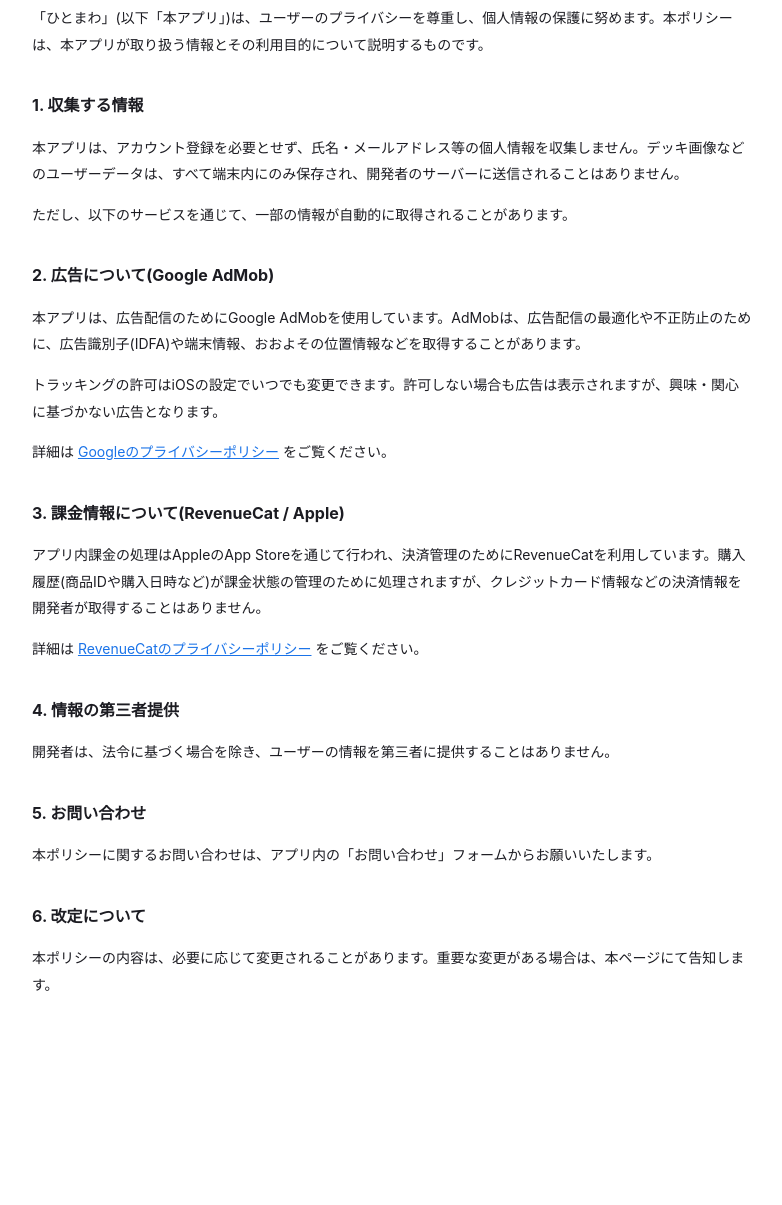
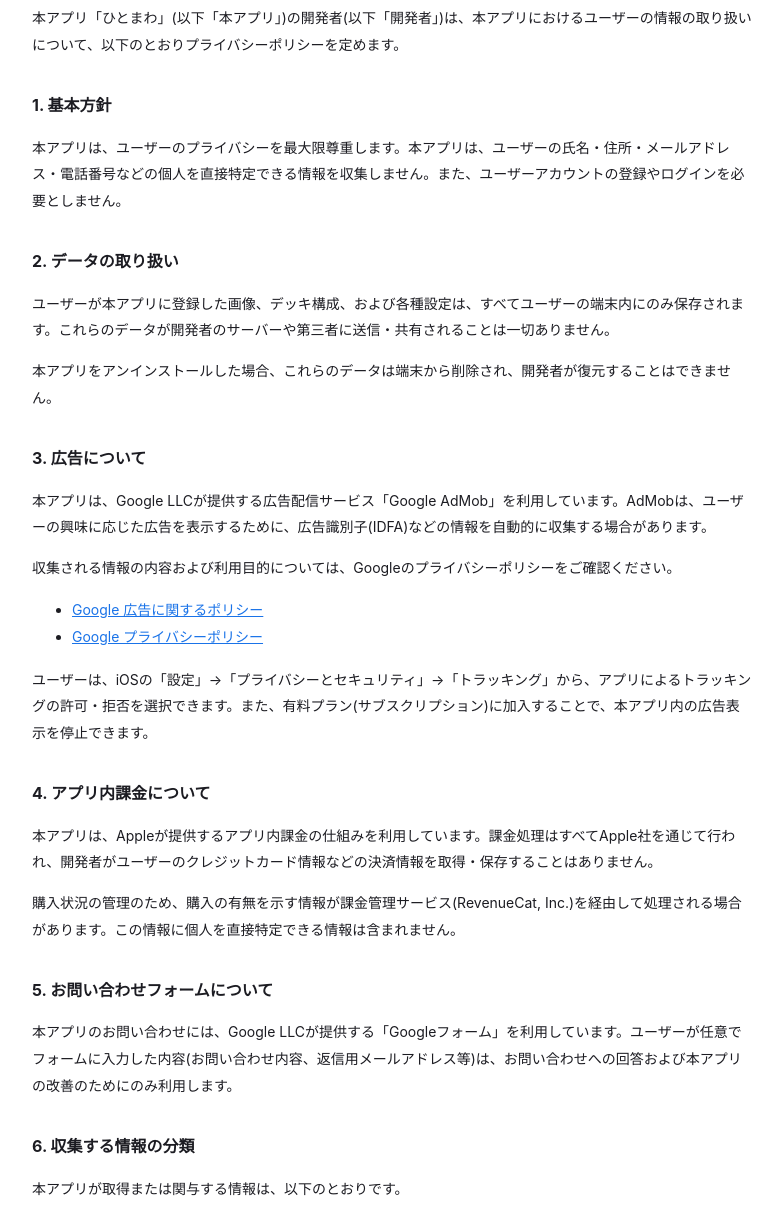
Before and after one commit to hitomawa/hitomawa, a website: page docs/privacy.html in a window 1280 px wide. Shown: the part 140-1345 px from the top of the page, without its empty margins (248-1030 px from the left). Before the commit the page ends 1212 px from the top, so only its background shows below. Drawn offline with Linux system fonts and the light colour scheme.

Commit message:
プライバシーポリシーを正式版に差し替え（位置情報の記載を実態に合わせ修正）

```diff
--- a/docs/privacy.html
+++ b/docs/privacy.html
@@ -15,34 +15,61 @@
   p, li{font-size:14px;}
   .updated{color:#9a9aa3; font-size:12px;}
   a{color:#1a73e8;}
+  .footer{margin-top:48px; text-align:center; color:#9a9aa3; font-size:12px;}
 </style>
 </head>
 <body>
 <h1>プライバシーポリシー</h1>
 <p class="updated">制定日:2026年7月23日</p>
 
-<p>「ひとまわ」(以下「本アプリ」)は、ユーザーのプライバシーを尊重し、個人情報の保護に努めます。本ポリシーは、本アプリが取り扱う情報とその利用目的について説明するものです。</p>
+<p>本アプリ「ひとまわ」(以下「本アプリ」)の開発者(以下「開発者」)は、本アプリにおけるユーザーの情報の取り扱いについて、以下のとおりプライバシーポリシーを定めます。</p>
 
-<h2>1. 収集する情報</h2>
-<p>本アプリは、アカウント登録を必要とせず、氏名・メールアドレス等の個人情報を収集しません。デッキ画像などのユーザーデータは、すべて端末内にのみ保存され、開発者のサーバーに送信されることはありません。</p>
-<p>ただし、以下のサービスを通じて、一部の情報が自動的に取得されることがあります。</p>
+<h2>1. 基本方針</h2>
+<p>本アプリは、ユーザーのプライバシーを最大限尊重します。本アプリは、ユーザーの氏名・住所・メールアドレス・電話番号などの個人を直接特定できる情報を収集しません。また、ユーザーアカウントの登録やログインを必要としません。</p>
 
-<h2>2. 広告について(Google AdMob)</h2>
-<p>本アプリは、広告配信のためにGoogle AdMobを使用しています。AdMobは、広告配信の最適化や不正防止のために、広告識別子(IDFA)や端末情報、おおよその位置情報などを取得することがあります。</p>
-<p>トラッキングの許可はiOSの設定でいつでも変更できます。許可しない場合も広告は表示されますが、興味・関心に基づかない広告となります。</p>
-<p>詳細は <a href="https://policies.google.com/privacy?hl=ja" target="_blank" rel="noopener">Googleのプライバシーポリシー</a> をご覧ください。</p>
+<h2>2. データの取り扱い</h2>
+<p>ユーザーが本アプリに登録した画像、デッキ構成、および各種設定は、すべてユーザーの端末内にのみ保存されます。これらのデータが開発者のサーバーや第三者に送信・共有されることは一切ありません。</p>
+<p>本アプリをアンインストールした場合、これらのデータは端末から削除され、開発者が復元することはできません。</p>
 
-<h2>3. 課金情報について(RevenueCat / Apple)</h2>
-<p>アプリ内課金の処理はAppleのApp Storeを通じて行われ、決済管理のためにRevenueCatを利用しています。購入履歴(商品IDや購入日時など)が課金状態の管理のために処理されますが、クレジットカード情報などの決済情報を開発者が取得することはありません。</p>
-<p>詳細は <a href="https://www.revenuecat.com/privacy" target="_blank" rel="noopener">RevenueCatのプライバシーポリシー</a> をご覧ください。</p>
+<h2>3. 広告について</h2>
+<p>本アプリは、Google LLCが提供する広告配信サービス「Google AdMob」を利用しています。AdMobは、ユーザーの興味に応じた広告を表示するために、広告識別子(IDFA)などの情報を自動的に収集する場合があります。</p>
+<p>収集される情報の内容および利用目的については、Googleのプライバシーポリシーをご確認ください。</p>
+<ul>
+  <li><a href="https://policies.google.com/technologies/ads?hl=ja" target="_blank" rel="noopener">Google 広告に関するポリシー</a></li>
+  <li><a href="https://policies.google.com/privacy?hl=ja" target="_blank" rel="noopener">Google プライバシーポリシー</a></li>
+</ul>
+<p>ユーザーは、iOSの「設定」→「プライバシーとセキュリティ」→「トラッキング」から、アプリによるトラッキングの許可・拒否を選択できます。また、有料プラン(サブスクリプション)に加入することで、本アプリ内の広告表示を停止できます。</p>
 
-<h2>4. 情報の第三者提供</h2>
-<p>開発者は、法令に基づく場合を除き、ユーザーの情報を第三者に提供することはありません。</p>
+<h2>4. アプリ内課金について</h2>
+<p>本アプリは、Appleが提供するアプリ内課金の仕組みを利用しています。課金処理はすべてApple社を通じて行われ、開発者がユーザーのクレジットカード情報などの決済情報を取得・保存することはありません。</p>
+<p>購入状況の管理のため、購入の有無を示す情報が課金管理サービス(RevenueCat, Inc.)を経由して処理される場合があります。この情報に個人を直接特定できる情報は含まれません。</p>
 
-<h2>5. お問い合わせ</h2>
-<p>本ポリシーに関するお問い合わせは、アプリ内の「お問い合わせ」フォームからお願いいたします。</p>
+<h2>5. お問い合わせフォームについて</h2>
+<p>本アプリのお問い合わせには、Google LLCが提供する「Googleフォーム」を利用しています。ユーザーが任意でフォームに入力した内容(お問い合わせ内容、返信用メールアドレス等)は、お問い合わせへの回答および本アプリの改善のためにのみ利用します。</p>
 
-<h2>6. 改定について</h2>
-<p>本ポリシーの内容は、必要に応じて変更されることがあります。重要な変更がある場合は、本ページにて告知します。</p>
+<h2>6. 収集する情報の分類</h2>
+<p>本アプリが取得または関与する情報は、以下のとおりです。</p>
+<ul>
+  <li><strong>収集しないもの:</strong>氏名、住所、電話番号、メールアドレス(お問い合わせ時に任意で入力される場合を除く)、正確な位置情報(GPS等)、連絡先、写真ライブラリへの無断アクセス</li>
+  <li><strong>端末内にのみ保存されるもの:</strong>ユーザーが登録した画像、デッキ構成、アプリの設定内容</li>
+  <li><strong>第三者により収集される場合があるもの:</strong>広告識別子(AdMobによる広告配信のため)、IPアドレスに基づくおおよその位置情報(広告配信のため)</li>
+</ul>
+
+<h2>7. 著作権に関する注意</h2>
+<p>本アプリは、ユーザーが自ら所有・撮影した画像を、私的な範囲で利用するための汎用ツールです。開発者は、いかなる画像・データも提供しません。ユーザーは、著作権法その他の法令を遵守し、自己の責任において本アプリを利用するものとします。</p>
+
+<h2>8. 未成年の方の利用について</h2>
+<p>本アプリは、年齢を問わずご利用いただけますが、未成年の方が課金を行う場合は、必ず保護者の同意を得た上でご利用ください。</p>
+
+<h2>9. プライバシーポリシーの変更</h2>
+<p>開発者は、必要に応じて本ポリシーを変更することがあります。重要な変更を行う場合は、本アプリまたは本ページ上でお知らせします。</p>
+
+<h2>10. お問い合わせ</h2>
+<p>本ポリシーに関するご質問は、以下のフォームよりお問い合わせください。</p>
+<p><a href="https://forms.gle/4UyRdSkAcFxwfjDn8" target="_blank" rel="noopener">お問い合わせフォーム</a></p>
+
+<div class="footer">
+  <p>ひとまわ — いつでもどこでも、ひとりで回せる。<br>© 2026 ひとまわ</p>
+</div>
 </body>
 </html>
```
